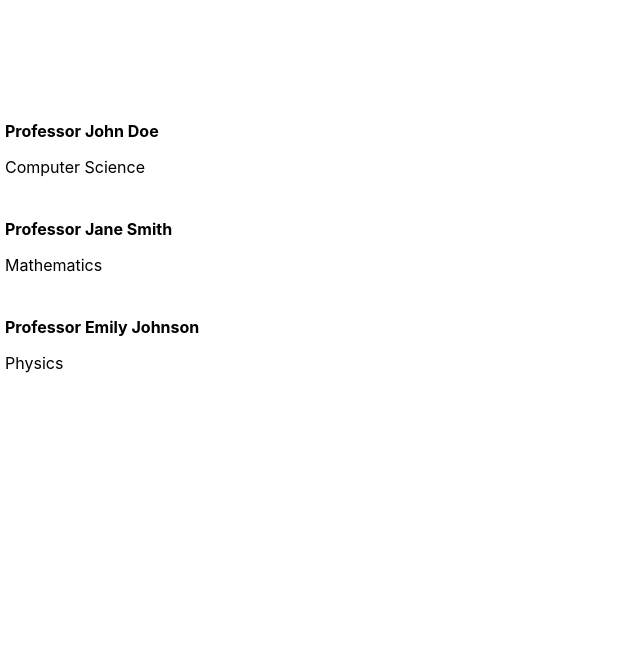
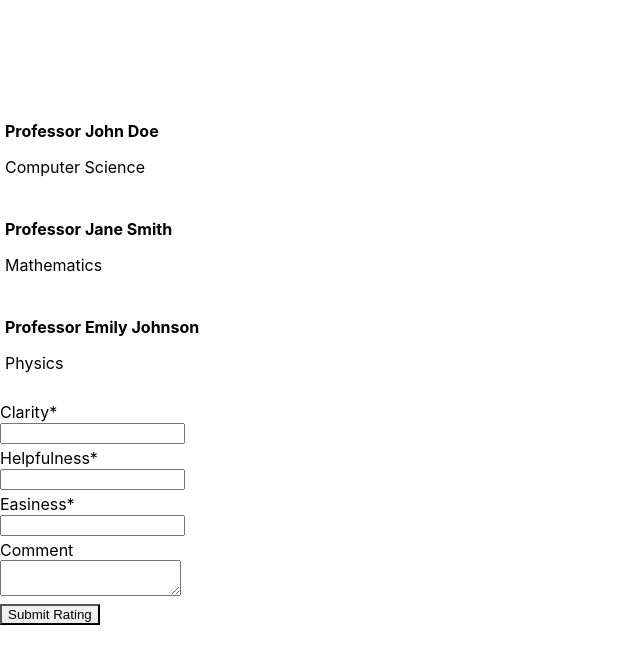
Before and after one commit to iftekharanwar/rateyourprofessor, a React (Create React App) app: page / in a window 1280 px wide. Shown: the top 664 px of the page, without its empty margins (0-640 px from the left). Built offline with nearby package versions, Linux system fonts and the light colour scheme.

Commit message:
Integrate RatingForm component into App.js

```diff
--- a/src/App.js
+++ b/src/App.js
@@ -2,12 +2,14 @@ import React from 'react';
 import './App.css';
 import Header from './components/Header';
 import ProfessorList from './components/ProfessorList';
+import RatingForm from './components/RatingForm'; // Importing the RatingForm component
 
 function App() {
   return (
     <div className="App">
       <Header />
       <ProfessorList />
+      <RatingForm /> {/* Adding the RatingForm component to the page */}
       {/* Rest of the app components will go here */}
     </div>
   );
```
